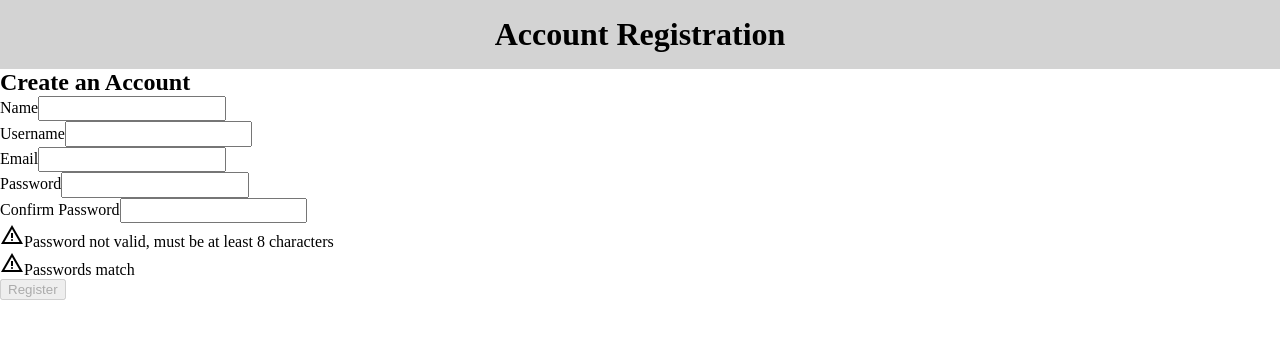
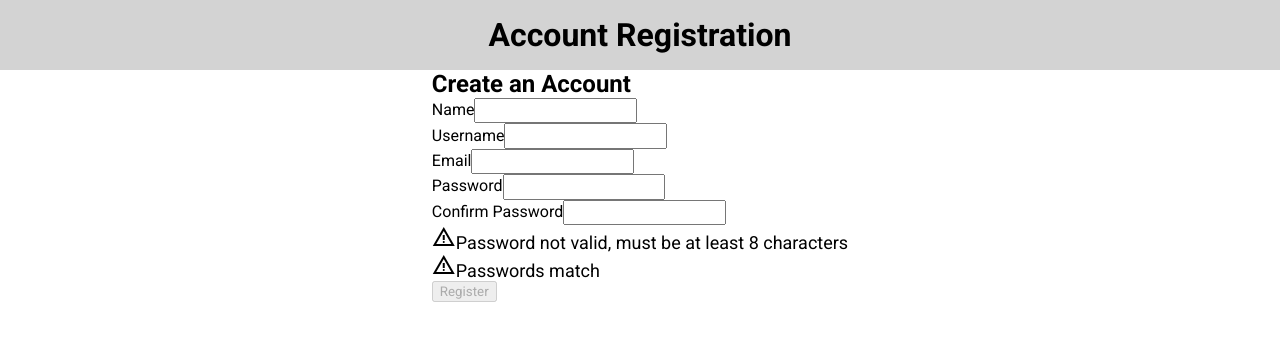
Before and after one commit to Bosseyang/Task4-react-account-registration, a React (Vite) app: page / in a window 1280 px wide. Shown: the top 340 px of the page. Built offline with nearby package versions, Linux system fonts and the light colour scheme.

Commit message:
Update base.css

```diff
--- a/src/css/base.css
+++ b/src/css/base.css
@@ -1,6 +1,18 @@
+@import url("https://fonts.googleapis.com/css2?family=Inconsolata:wght@200..900&family=Roboto:ital,wght@0,100..900;1,100..900&display=swap");
+
 * {
   margin: 0;
   box-sizing: border-box;
+  font-family: "Roboto", sans-serif;
+}
+
+body {
+  height: 100vh;
+  width: 100%;
+}
+main {
+  display: flex;
+  justify-content: center;
 }
 
 g-flex {
@@ -8,3 +20,7 @@ g-flex {
   justify-content: center;
   align-items: center;
 }
+
+p {
+  font-size: 18px;
+}
```
